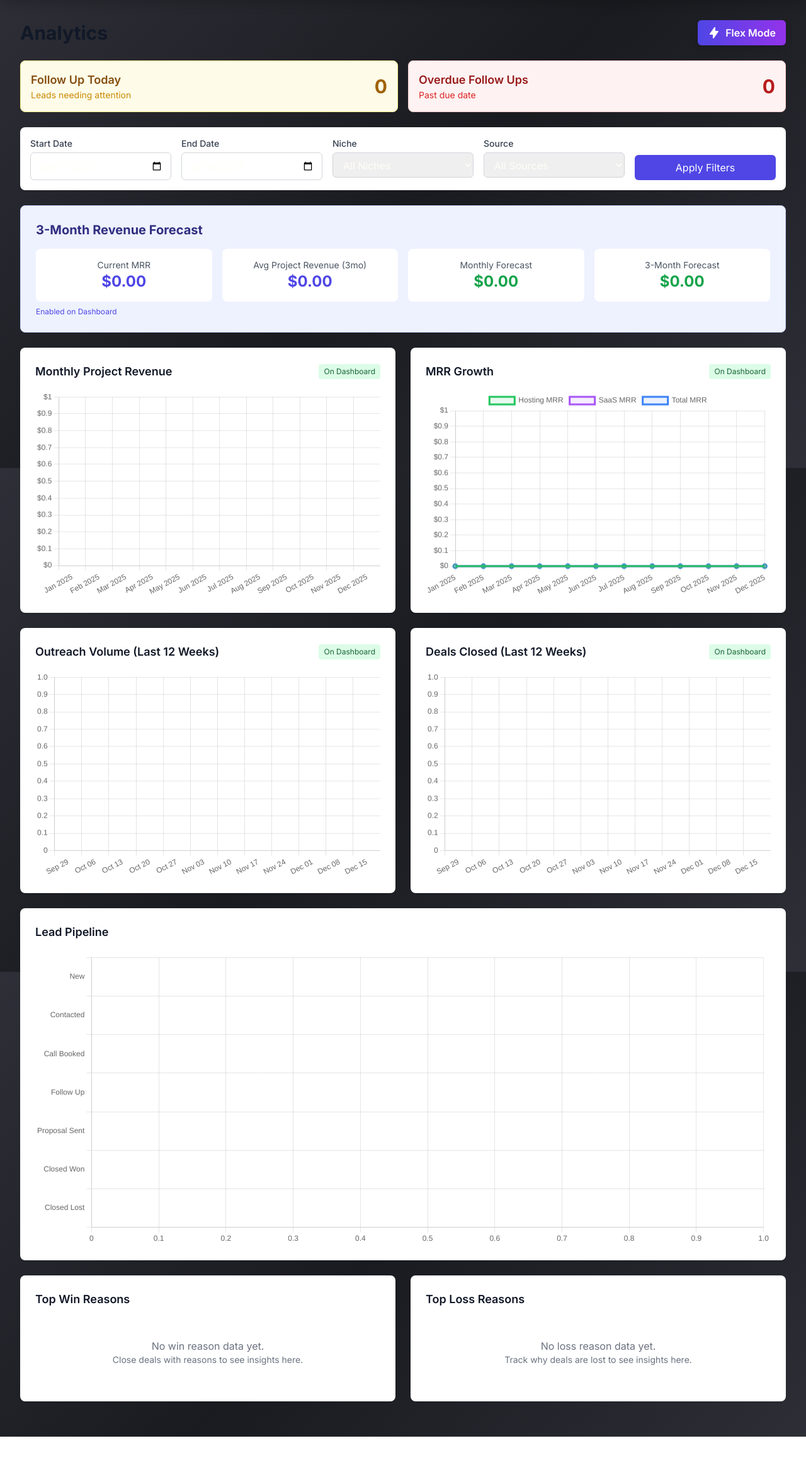
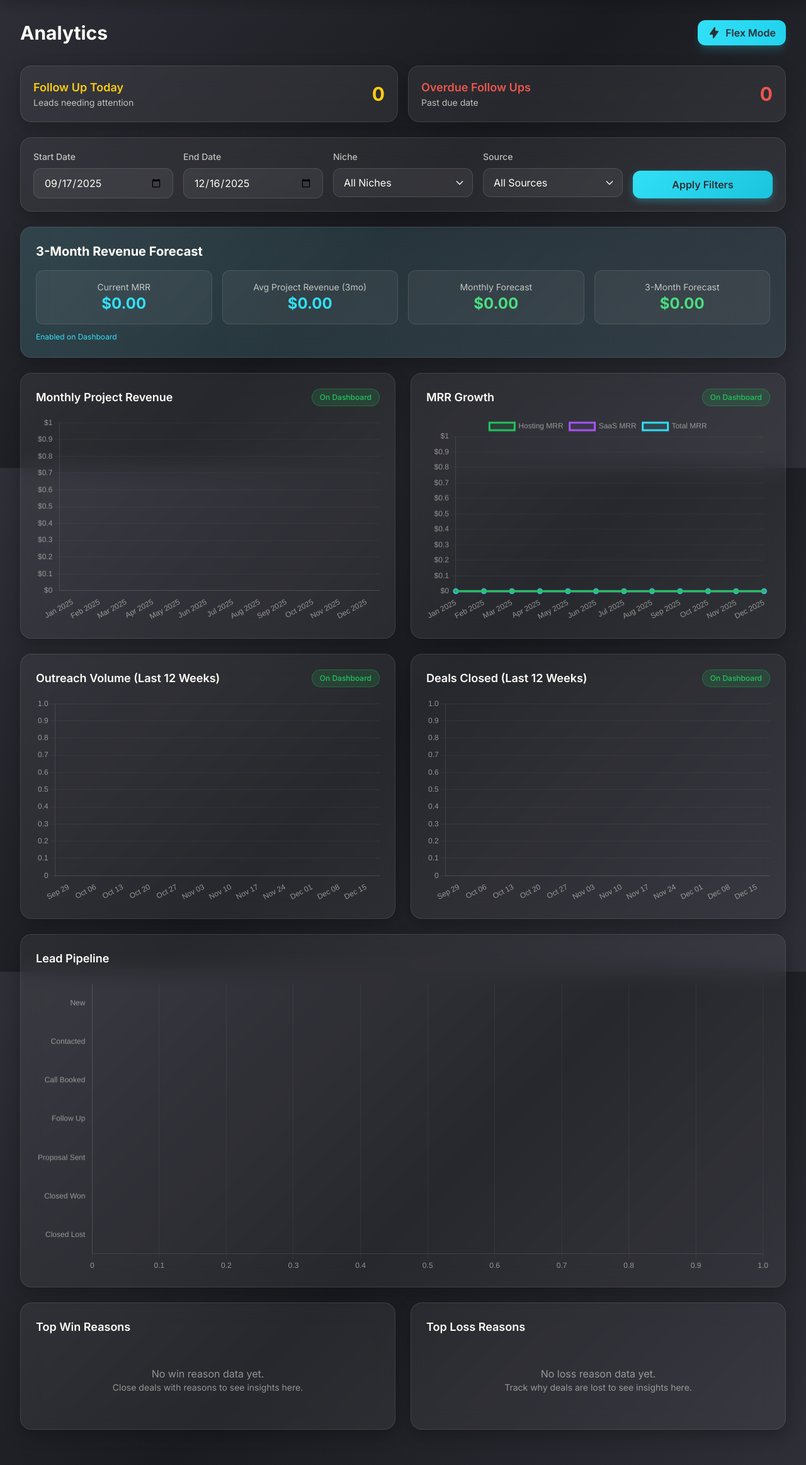
Before and after one commit to Luka-Timtam/AnchorOS, a Flask app: page /analytics/ in a window 1280 px wide. Shown: the part 57-2383 px from the top of the page at 63% size. Before the commit the page ends 2338 px from the top, so only its background shows below. Run offline with Flask 3, Linux system fonts and the light colour scheme; the visitor is signed in with stand-in values (Sample User, id 1); data comes from the database, SQL or seed files in the repository; data that the repository does not hold is empty; some libraries are stand-ins or nearby versions.

Commit message:
Update analytics and calendar pages with new styling
Apply glassmorphic styling and update UI elements on the analytics and calendar pages, including adjustments to headings, buttons, and card components.

Replit-Commit-Author: Agent
Replit-Commit-Session-Id: 065942d5-3efb-42f7-9ac3-db0b347e840b
Replit-Commit-Checkpoint-Type: intermediate_checkpoint
Replit-Commit-Event-Id: 41face42-ae34-4518-90d0-684d69625447
Replit-Commit-Screenshot-Url: https://storage.googleapis.com/screenshot-production-us-central1/b8738f32-bc16-447e-b417-2608c1414ed0/065942d5-3efb-42f7-9ac3-db0b347e840b/uVkF2uY
Replit-Helium-Checkpoint-Created: true

```diff
--- a/templates/analytics/index.html
+++ b/templates/analytics/index.html
@@ -3,9 +3,9 @@
 {% block title %}Analytics - Personal CRM{% endblock %}
 
 {% block content %}
-<div class="mb-6 flex justify-between items-center">
-    <h1 class="text-3xl font-bold text-gray-900">Analytics</h1>
-    <a href="{{ url_for('analytics.flex') }}" class="bg-gradient-to-r from-indigo-600 to-purple-600 text-white px-4 py-2 rounded-md hover:from-indigo-700 hover:to-purple-700 flex items-center gap-2 font-semibold shadow-lg">
+<div class="mb-8 flex justify-between items-center">
+    <h1 class="text-3xl font-bold text-high">Analytics</h1>
+    <a href="{{ url_for('analytics.flex') }}" class="bg-gradient-to-r from-aqua to-cyan-400 text-graphite px-4 py-2 rounded-xl hover:from-aqua/90 hover:to-cyan-400/90 flex items-center gap-2 font-semibold shadow-lg shadow-aqua/20 transition-all">
         <svg class="w-5 h-5" fill="currentColor" viewBox="0 0 20 20">
             <path d="M11.3 1.046A1 1 0 0112 2v5h4a1 1 0 01.82 1.573l-7 10A1 1 0 018 18v-5H4a1 1 0 01-.82-1.573l7-10a1 1 0 011.12-.38z"/>
         </svg>
@@ -14,42 +14,40 @@
 </div>
 
 <div class="grid grid-cols-1 md:grid-cols-2 gap-4 mb-6">
-    <a href="{{ url_for('leads.index', next_action='today') }}" class="block bg-yellow-50 border border-yellow-200 rounded-lg p-4 hover:bg-yellow-100 transition-colors">
+    <a href="{{ url_for('leads.index', next_action='today') }}" class="glass-card p-5 hover:border-yellow-500/50 transition-all group">
         <div class="flex items-center justify-between">
             <div>
-                <h3 class="text-lg font-semibold text-yellow-800">Follow Up Today</h3>
-                <p class="text-sm text-yellow-600">Leads needing attention</p>
+                <h3 class="text-lg font-semibold text-yellow-400 group-hover:text-yellow-300 transition-colors">Follow Up Today</h3>
+                <p class="text-sm text-medium">Leads needing attention</p>
             </div>
-            <span class="text-3xl font-bold text-yellow-700">{{ followup_today }}</span>
+            <span class="text-3xl font-bold text-yellow-400">{{ followup_today }}</span>
         </div>
     </a>
 
-    <a href="{{ url_for('leads.index', next_action='overdue') }}" class="block bg-red-50 border border-red-200 rounded-lg p-4 hover:bg-red-100 transition-colors">
+    <a href="{{ url_for('leads.index', next_action='overdue') }}" class="glass-card p-5 hover:border-cinnabar/50 transition-all group">
         <div class="flex items-center justify-between">
             <div>
-                <h3 class="text-lg font-semibold text-red-800">Overdue Follow Ups</h3>
-                <p class="text-sm text-red-600">Past due date</p>
+                <h3 class="text-lg font-semibold text-cinnabar group-hover:text-cinnabar/80 transition-colors">Overdue Follow Ups</h3>
+                <p class="text-sm text-medium">Past due date</p>
             </div>
-            <span class="text-3xl font-bold text-red-700">{{ followup_overdue }}</span>
+            <span class="text-3xl font-bold text-cinnabar">{{ followup_overdue }}</span>
         </div>
     </a>
 </div>
 
-<div class="bg-white rounded-lg shadow p-4 mb-6">
+<div class="glass-card p-5 mb-6">
     <form method="GET" class="grid grid-cols-1 md:grid-cols-5 gap-4">
         <div>
-            <label class="block text-sm font-medium text-gray-700 mb-1">Start Date</label>
-            <input type="date" name="start_date" value="{{ start_date }}"
-                class="w-full border border-gray-300 rounded-md px-3 py-2">
+            <label class="block text-sm font-medium text-medium mb-2">Start Date</label>
+            <input type="date" name="start_date" value="{{ start_date }}" class="w-full input-glass">
         </div>
         <div>
-            <label class="block text-sm font-medium text-gray-700 mb-1">End Date</label>
-            <input type="date" name="end_date" value="{{ end_date }}"
-                class="w-full border border-gray-300 rounded-md px-3 py-2">
+            <label class="block text-sm font-medium text-medium mb-2">End Date</label>
+            <input type="date" name="end_date" value="{{ end_date }}" class="w-full input-glass">
         </div>
         <div>
-            <label class="block text-sm font-medium text-gray-700 mb-1">Niche</label>
-            <select name="niche" class="w-full border border-gray-300 rounded-md px-3 py-2">
+            <label class="block text-sm font-medium text-medium mb-2">Niche</label>
+            <select name="niche" class="w-full select-glass">
                 <option value="">All Niches</option>
                 {% for niche in niches %}
                 <option value="{{ niche }}" {% if current_niche == niche %}selected{% endif %}>{{ niche }}</option>
@@ -57,8 +55,8 @@
             </select>
         </div>
         <div>
-            <label class="block text-sm font-medium text-gray-700 mb-1">Source</label>
-            <select name="source" class="w-full border border-gray-300 rounded-md px-3 py-2">
+            <label class="block text-sm font-medium text-medium mb-2">Source</label>
+            <select name="source" class="w-full select-glass">
                 <option value="">All Sources</option>
                 {% for source in sources %}
                 <option value="{{ source }}" {% if current_source == source %}selected{% endif %}>{{ source }}</option>
@@ -66,56 +64,56 @@
             </select>
         </div>
         <div class="flex items-end">
-            <button type="submit" class="w-full bg-indigo-600 text-white px-4 py-2 rounded-md hover:bg-indigo-700">
+            <button type="submit" class="w-full btn-primary">
                 Apply Filters
             </button>
         </div>
     </form>
 </div>
 
-<div class="bg-indigo-50 border border-indigo-200 rounded-lg p-6 mb-6">
-    <h2 class="text-xl font-bold text-indigo-900 mb-4">3-Month Revenue Forecast</h2>
+<div class="glass-card p-6 mb-6 bg-gradient-to-r from-aqua/10 to-cyan-500/5">
+    <h2 class="text-xl font-bold text-high mb-4">3-Month Revenue Forecast</h2>
     <div class="grid grid-cols-1 md:grid-cols-4 gap-4">
-        <div class="bg-white rounded-lg p-4 text-center">
-            <p class="text-sm text-gray-600">Current MRR</p>
-            <p class="text-2xl font-bold text-indigo-600">${{ "%.2f"|format(current_mrr) }}</p>
+        <div class="bg-white/5 border border-white/10 rounded-xl p-4 text-center">
+            <p class="text-sm text-medium">Current MRR</p>
+            <p class="text-2xl font-bold text-aqua">${{ "%.2f"|format(current_mrr) }}</p>
         </div>
-        <div class="bg-white rounded-lg p-4 text-center">
-            <p class="text-sm text-gray-600">Avg Project Revenue (3mo)</p>
-            <p class="text-2xl font-bold text-indigo-600">${{ "%.2f"|format(avg_project_revenue) }}</p>
+        <div class="bg-white/5 border border-white/10 rounded-xl p-4 text-center">
+            <p class="text-sm text-medium">Avg Project Revenue (3mo)</p>
+            <p class="text-2xl font-bold text-aqua">${{ "%.2f"|format(avg_project_revenue) }}</p>
         </div>
-        <div class="bg-white rounded-lg p-4 text-center">
-            <p class="text-sm text-gray-600">Monthly Forecast</p>
-            <p class="text-2xl font-bold text-green-600">${{ "%.2f"|format(forecast_monthly) }}</p>
+        <div class="bg-white/5 border border-white/10 rounded-xl p-4 text-center">
+            <p class="text-sm text-medium">Monthly Forecast</p>
+            <p class="text-2xl font-bold text-green-400">${{ "%.2f"|format(forecast_monthly) }}</p>
         </div>
-        <div class="bg-white rounded-lg p-4 text-center">
-            <p class="text-sm text-gray-600">3-Month Forecast</p>
-            <p class="text-2xl font-bold text-green-600">${{ "%.2f"|format(forecast_3_months) }}</p>
+        <div class="bg-white/5 border border-white/10 rounded-xl p-4 text-center">
+            <p class="text-sm text-medium">3-Month Forecast</p>
+            <p class="text-2xl font-bold text-green-400">${{ "%.2f"|format(forecast_3_months) }}</p>
         </div>
     </div>
     {% if settings.show_forecast_widget %}
-    <p class="text-xs text-indigo-600 mt-2">Enabled on Dashboard</p>
+    <p class="text-xs text-aqua mt-3">Enabled on Dashboard</p>
     {% else %}
-    <p class="text-xs text-gray-400 mt-2">Not shown on Dashboard</p>
+    <p class="text-xs text-low mt-3">Not shown on Dashboard</p>
     {% endif %}
 </div>
 
 <div class="grid grid-cols-1 lg:grid-cols-2 gap-6 mb-6">
-    <div class="bg-white rounded-lg shadow p-6">
+    <div class="glass-card p-6">
         <div class="flex justify-between items-center mb-4">
-            <h2 class="text-lg font-semibold text-gray-900">Monthly Project Revenue</h2>
+            <h2 class="text-lg font-semibold text-high">Monthly Project Revenue</h2>
             {% if settings.show_project_revenue_widget %}
-            <span class="text-xs bg-green-100 text-green-800 px-2 py-1 rounded">On Dashboard</span>
+            <span class="pill pill-success">On Dashboard</span>
             {% endif %}
         </div>
         <canvas id="revenueChart" height="180"></canvas>
     </div>
 
-    <div class="bg-white rounded-lg shadow p-6">
+    <div class="glass-card p-6">
         <div class="flex justify-between items-center mb-4">
-            <h2 class="text-lg font-semibold text-gray-900">MRR Growth</h2>
+            <h2 class="text-lg font-semibold text-high">MRR Growth</h2>
             {% if settings.show_mrr_widget %}
-            <span class="text-xs bg-green-100 text-green-800 px-2 py-1 rounded">On Dashboard</span>
+            <span class="pill pill-success">On Dashboard</span>
             {% endif %}
         </div>
         <canvas id="mrrChart" height="180"></canvas>
@@ -123,54 +121,59 @@
 </div>
 
 <div class="grid grid-cols-1 lg:grid-cols-2 gap-6 mb-6">
-    <div class="bg-white rounded-lg shadow p-6">
+    <div class="glass-card p-6">
         <div class="flex justify-between items-center mb-4">
-            <h2 class="text-lg font-semibold text-gray-900">Outreach Volume (Last 12 Weeks)</h2>
+            <h2 class="text-lg font-semibold text-high">Outreach Volume (Last 12 Weeks)</h2>
             {% if settings.show_outreach_widget %}
-            <span class="text-xs bg-green-100 text-green-800 px-2 py-1 rounded">On Dashboard</span>
+            <span class="pill pill-success">On Dashboard</span>
             {% endif %}
         </div>
         <canvas id="outreachChart" height="180"></canvas>
     </div>
 
-    <div class="bg-white rounded-lg shadow p-6">
+    <div class="glass-card p-6">
         <div class="flex justify-between items-center mb-4">
-            <h2 class="text-lg font-semibold text-gray-900">Deals Closed (Last 12 Weeks)</h2>
+            <h2 class="text-lg font-semibold text-high">Deals Closed (Last 12 Weeks)</h2>
             {% if settings.show_deals_widget %}
-            <span class="text-xs bg-green-100 text-green-800 px-2 py-1 rounded">On Dashboard</span>
+            <span class="pill pill-success">On Dashboard</span>
             {% endif %}
         </div>
         <canvas id="dealsChart" height="180"></canvas>
     </div>
 </div>
 
-<div class="bg-white rounded-lg shadow p-6 mb-6">
-    <h2 class="text-lg font-semibold text-gray-900 mb-4">Lead Pipeline</h2>
+<div class="glass-card p-6 mb-6">
+    <h2 class="text-lg font-semibold text-high mb-4">Lead Pipeline</h2>
     <canvas id="pipelineChart" height="120"></canvas>
 </div>
 
 <div class="grid grid-cols-1 lg:grid-cols-2 gap-6 mb-6">
-    <div class="bg-white rounded-lg shadow p-6">
-        <h2 class="text-lg font-semibold text-gray-900 mb-4">Top Win Reasons</h2>
-        <div id="winReasonsEmpty" class="text-center py-8 text-gray-500 hidden">
+    <div class="glass-card p-6">
+        <h2 class="text-lg font-semibold text-high mb-4">Top Win Reasons</h2>
+        <div id="winReasonsEmpty" class="text-center py-8 text-low hidden">
             <p>No win reason data yet.</p>
             <p class="text-sm">Close deals with reasons to see insights here.</p>
         </div>
         <canvas id="winReasonsChart" height="200"></canvas>
     </div>
 
-    <div class="bg-white rounded-lg shadow p-6">
-        <h2 class="text-lg font-semibold text-gray-900 mb-4">Top Loss Reasons</h2>
-        <div id="lossReasonsEmpty" class="text-center py-8 text-gray-500 hidden">
+    <div class="glass-card p-6">
+        <h2 class="text-lg font-semibold text-high mb-4">Top Loss Reasons</h2>
+        <div id="lossReasonsEmpty" class="text-center py-8 text-low hidden">
             <p>No loss reason data yet.</p>
             <p class="text-sm">Track why deals are lost to see insights here.</p>
         </div>
         <canvas id="lossReasonsChart" height="200"></canvas>
     </div>
 </div>
+{% endblock %}
 
+{% block scripts %}
 <script src="https://cdn.jsdelivr.net/npm/chart.js"></script>
 <script>
+Chart.defaults.color = 'rgba(255, 253, 247, 0.5)';
+Chart.defaults.borderColor = 'rgba(255, 255, 255, 0.1)';
+
 const chartData = {{ chart_data|safe }};
 
 new Chart(document.getElementById('revenueChart'), {
@@ -180,9 +183,10 @@ new Chart(document.getElementById('revenueChart'), {
         datasets: [{
             label: 'Project Revenue',
             data: chartData.monthlyRevenue,
-            backgroundColor: 'rgba(99, 102, 241, 0.8)',
-            borderColor: 'rgb(99, 102, 241)',
-            borderWidth: 1
+            backgroundColor: 'rgba(49, 224, 247, 0.6)',
+            borderColor: '#31E0F7',
+            borderWidth: 1,
+            borderRadius: 6
         }]
     },
     options: {
@@ -195,8 +199,10 @@ new Chart(document.getElementById('revenueChart'), {
                 beginAtZero: true,
                 ticks: {
                     callback: function(value) { return '$' + value; }
-                }
-            }
+                },
+                grid: { color: 'rgba(255,255,255,0.05)' }
+            },
+            x: { grid: { display: false } }
         }
     }
 });
@@ -220,8 +226,8 @@ new Chart(document.getElementById('mrrChart'), {
         }, {
             label: 'Total MRR',
             data: chartData.totalMrr,
-            borderColor: 'rgb(59, 130, 246)',
-            backgroundColor: 'rgba(59, 130, 246, 0.1)',
+            borderColor: '#31E0F7',
+            backgroundColor: 'rgba(49, 224, 247, 0.1)',
             tension: 0.3,
             borderWidth: 3
         }]
@@ -233,8 +239,10 @@ new Chart(document.getElementById('mrrChart'), {
                 beginAtZero: true,
                 ticks: {
                     callback: function(value) { return '$' + value; }
-                }
-            }
+                },
+                grid: { color: 'rgba(255,255,255,0.05)' }
+            },
+            x: { grid: { display: false } }
         }
     }
 });
@@ -246,9 +254,10 @@ new Chart(document.getElementById('outreachChart'), {
         datasets: [{
             label: 'Outreach',
             data: chartData.outreachWeekly,
-            backgroundColor: 'rgba(234, 179, 8, 0.8)',
+            backgroundColor: 'rgba(234, 179, 8, 0.6)',
             borderColor: 'rgb(234, 179, 8)',
-            borderWidth: 1
+            borderWidth: 1,
+            borderRadius: 6
         }]
     },
     options: {
@@ -257,7 +266,8 @@ new Chart(document.getElementById('outreachChart'), {
             legend: { display: false }
         },
         scales: {
-            y: { beginAtZero: true }
+            y: { beginAtZero: true, grid: { color: 'rgba(255,255,255,0.05)' } },
+            x: { grid: { display: false } }
         }
     }
 });
@@ -269,9 +279,10 @@ new Chart(document.getElementById('dealsChart'), {
         datasets: [{
             label: 'Deals Closed',
             data: chartData.dealsWeekly,
-            backgroundColor: 'rgba(34, 197, 94, 0.8)',
+            backgroundColor: 'rgba(34, 197, 94, 0.6)',
             borderColor: 'rgb(34, 197, 94)',
-            borderWidth: 1
+            borderWidth: 1,
+            borderRadius: 6
         }]
     },
     options: {
@@ -280,7 +291,8 @@ new Chart(document.getElementById('dealsChart'), {
             legend: { display: false }
         },
         scales: {
-            y: { beginAtZero: true }
+            y: { beginAtZero: true, grid: { color: 'rgba(255,255,255,0.05)' } },
+            x: { grid: { display: false } }
         }
     }
 });
@@ -293,14 +305,15 @@ new Chart(document.getElementById('pipelineChart'), {
             label: 'Leads',
             data: chartData.pipelineData,
             backgroundColor: [
-                'rgba(59, 130, 246, 0.8)',
-                'rgba(234, 179, 8, 0.8)',
-                'rgba(168, 85, 247, 0.8)',
-                'rgba(249, 115, 22, 0.8)',
-                'rgba(236, 72, 153, 0.8)',
-                'rgba(34, 197, 94, 0.8)',
-                'rgba(239, 68, 68, 0.8)'
-            ]
+                'rgba(49, 224, 247, 0.7)',
+                'rgba(234, 179, 8, 0.7)',
+                'rgba(168, 85, 247, 0.7)',
+                'rgba(249, 115, 22, 0.7)',
+                'rgba(236, 72, 153, 0.7)',
+                'rgba(34, 197, 94, 0.7)',
+                'rgba(235, 86, 78, 0.7)'
+            ],
+            borderRadius: 6
         }]
     },
     options: {
@@ -310,7 +323,8 @@ new Chart(document.getElementById('pipelineChart'), {
             legend: { display: false }
         },
         scales: {
-            x: { beginAtZero: true }
+            x: { beginAtZero: true, grid: { color: 'rgba(255,255,255,0.05)' } },
+            y: { grid: { display: false } }
         }
     }
 });
@@ -357,7 +371,7 @@ if (chartData.lossReasonLabels && chartData.lossReasonLabels.length > 0) {
             datasets: [{
                 data: chartData.lossReasonData,
                 backgroundColor: [
-                    'rgba(239, 68, 68, 0.8)',
+                    'rgba(235, 86, 78, 0.8)',
                     'rgba(248, 113, 113, 0.8)',
                     'rgba(252, 165, 165, 0.8)',
                     'rgba(254, 202, 202, 0.8)',
```
Also changed, not shown: templates/calendar/index.html (+60 -73 lines).
